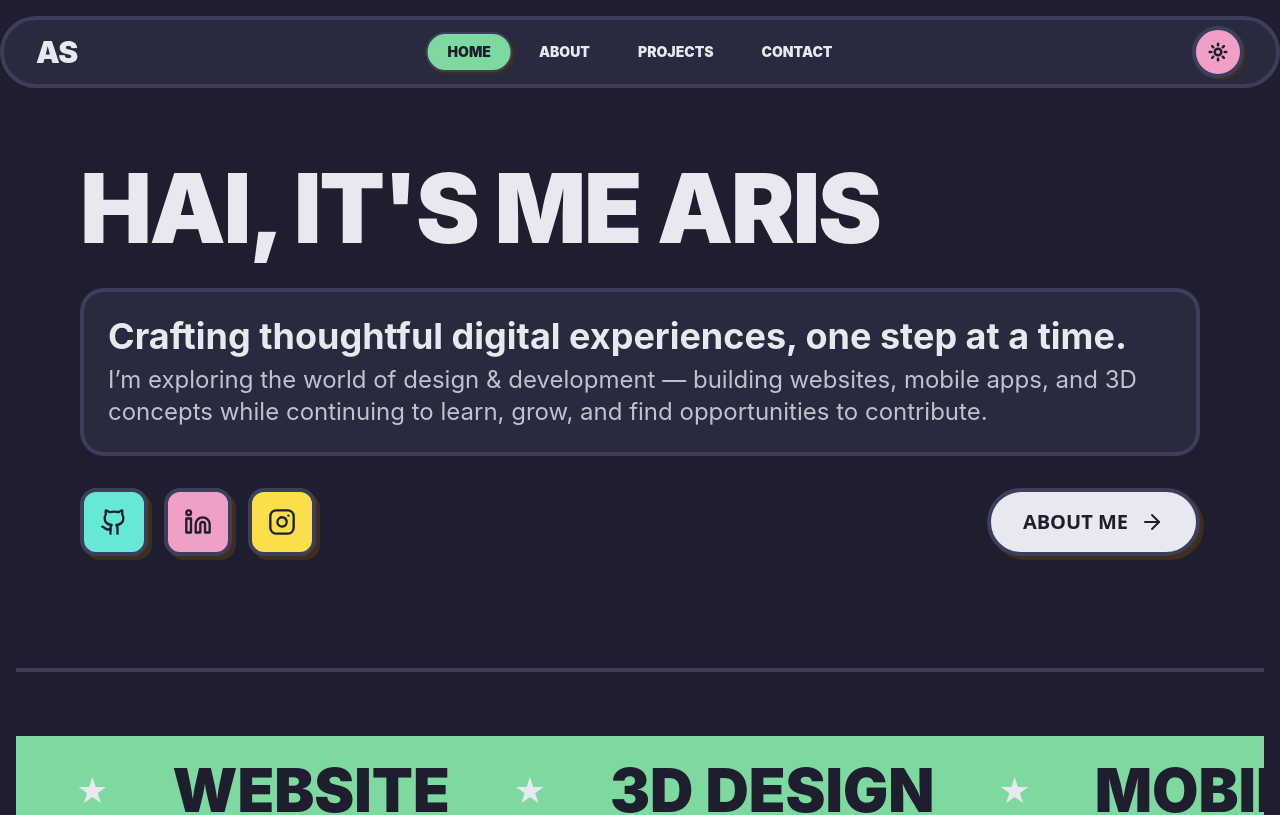
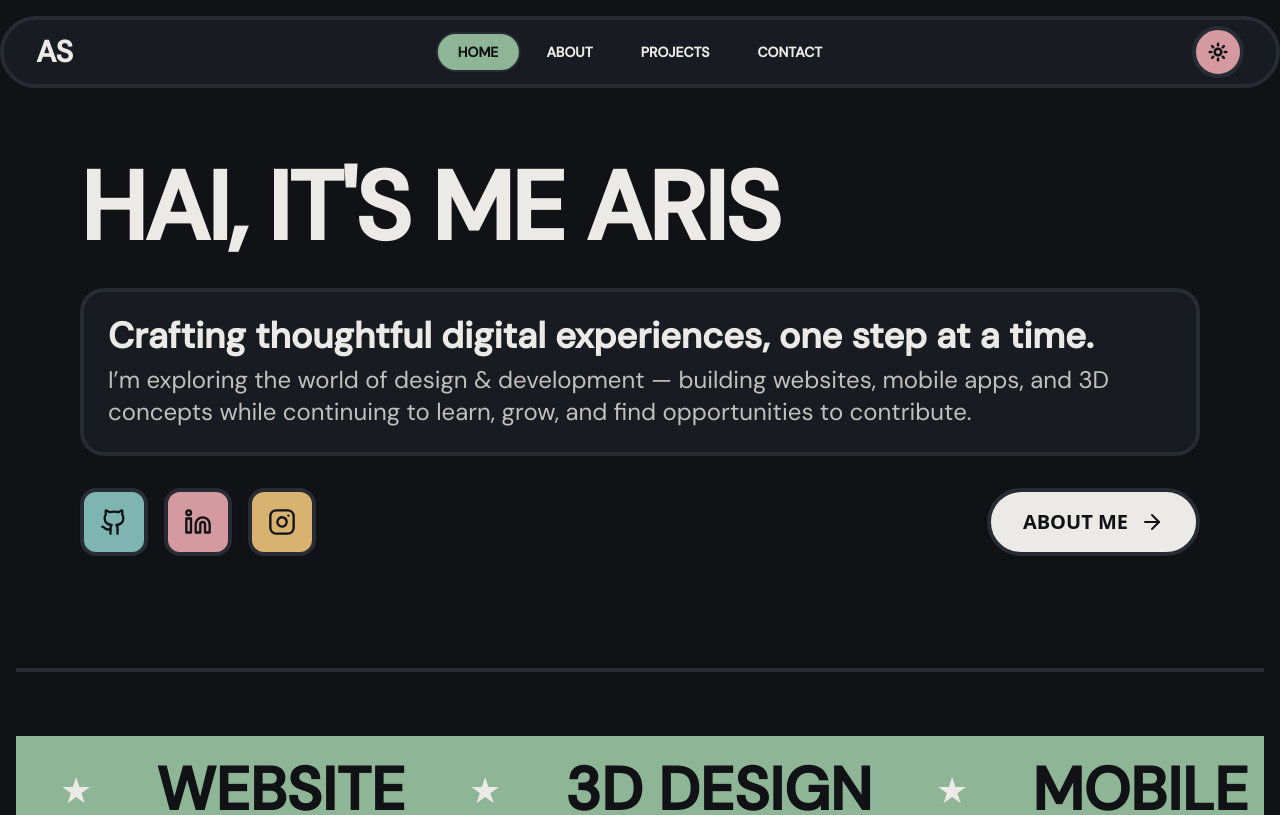
Before and after one commit to Arspn0/my-portfolio, a React (Vite) app: page / in a window 1280 px wide. Shown: the top 815 px of the page. Built offline with nearby package versions, Linux system fonts and the light colour scheme; the HTML template or start-up script is replaced by a standard one.

Commit message:
update: refactor color palette and font families in Tailwind configuration for improved design consistency

```diff
--- a/tailwind.config.js
+++ b/tailwind.config.js
@@ -8,39 +8,43 @@ export default {
   theme: {
     extend: {
       colors: {
-        // Neo Brutalism Colors - Dark Theme (soft deep slate, not pitch black)
+      // Slate & clay - dark
       'neo-dark': {
-          bg: '#1e1e2e',
-          card: '#2a2a3e',
-          border: '#3d3d5c',
-          text: '#e8e8f0',
-          accent: '#a78bfa',
+        bg: '#101216',
+        card: '#181B21',
+        border: '#272B33',
+        text: '#ECEAE6',
+        muted: '#8B8F98',
+        accent: '#D17A5A',
       },
-        // Neo Brutalism Colors - Light Theme (pastel cream)
+      // Slate & clay - light
       'neo-light': {
-          bg: '#fdf6ec',
-          card: '#fff8f0',
-          border: '#3d2e1e',
-          text: '#2d1f0e',
-          accent: '#e05c8a',
+        bg: '#F2EFEA',
+        card: '#FAF8F5',
+        border: '#DDD8D0',
+        text: '#15171C',
+        muted: '#666A73',
+        accent: '#B5532F',
       },
-        // Accent colors - pastel/muted variants
-        'neo-yellow': '#f9e04b',
-        'neo-cyan': '#67e8d4',
-        'neo-pink': '#f0a0c8',
-        'neo-green': '#7dd9a0',
-        'neo-orange': '#f4956a',
-        'neo-purple': '#c4a8f5',
-        'neo-lavender': '#b8c5f5',
+      // Aksen pastel lama
+      'neo-yellow': '#D8B26E',
+      'neo-cyan': '#7FB5B0',
+      'neo-pink': '#D49AA0',
+      'neo-green': '#8DB596',
+      'neo-orange': '#D17A5A',
+      'neo-purple': '#A79BC9',
+      'neo-lavender': '#9FB0CC',
     },
     fontFamily: {
-        'neo': ['Space Grotesk', 'Inter', 'sans-serif'],
+      neo: ['"DM Sans"', 'sans-serif'],
+      display: ['Sora', 'sans-serif'],
+      mono: ['"JetBrains Mono"', 'monospace'],
     },
     boxShadow: {
-        'neo': '4px 4px 0px 0px #3d2e1e',
-        'neo-hover': '0px 0px 0px 0px #3d2e1e',
-        'neo-sm': '2px 2px 0px 0px #3d2e1e',
-        'neo-sm-hover': '0px 0px 0px 0px #3d2e1e',
+      'neo': '0 1px 2px rgb(0 0 0 / 0.08)',
+      'neo-hover': '0 0 0 0 transparent',
+      'neo-sm': '0 1px 2px rgb(0 0 0 / 0.06)',
+      'neo-sm-hover': '0 0 0 0 transparent',
     },
       animation: {
         'marquee': 'marquee 30s linear infinite',
```
Lines whose indentation alone changed are shown as unchanged.
